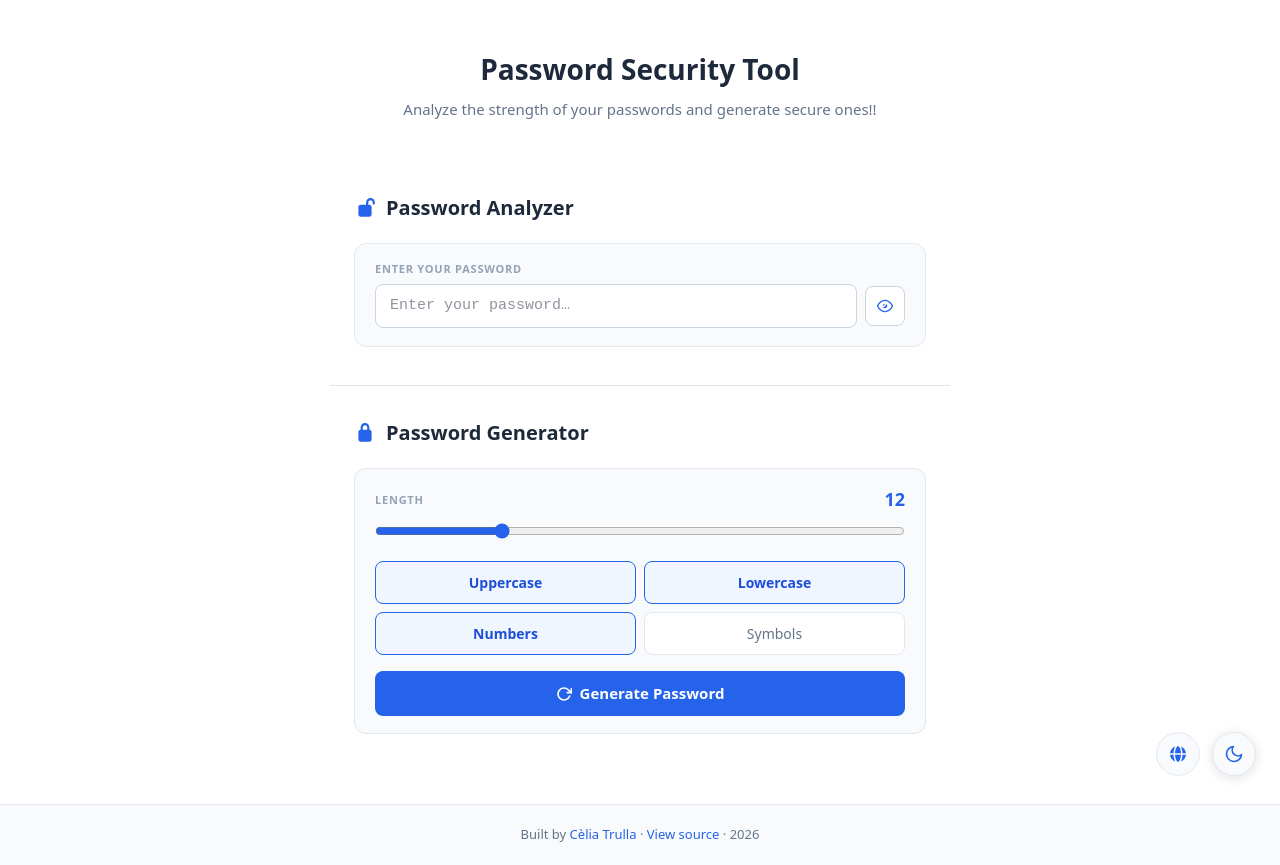
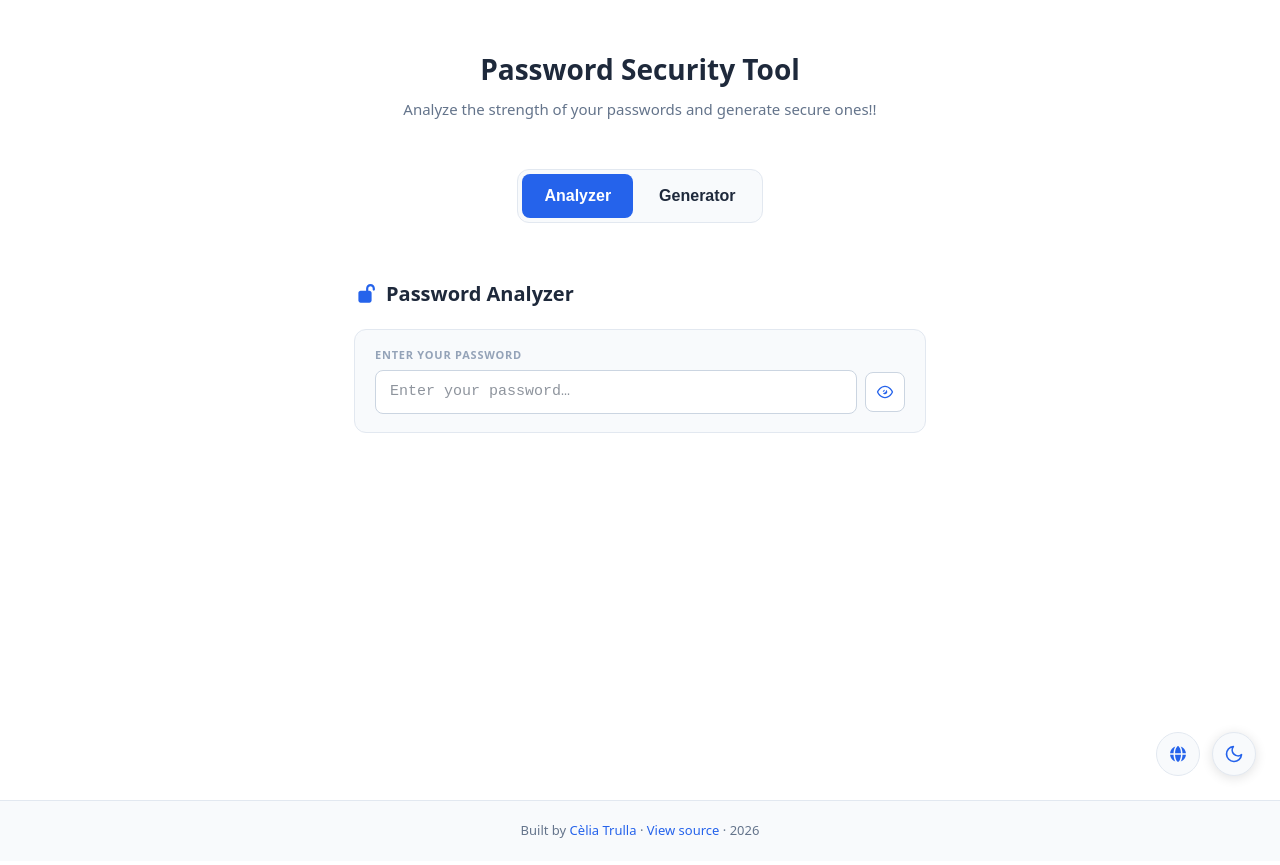
Before and after one commit to ChampCTE/password-security-app, a Next.js app: page / in a window 1280 px wide. Built offline with nearby package versions, Linux system fonts and the light colour scheme.

Commit message:
Pestanyes

```diff
--- a/app/page.tsx
+++ b/app/page.tsx
@@ -17,6 +17,8 @@ export default function Home() {
   });
   const [lang, setLang] = useState<Language>("en");
   const [openLang, setOpenLang] = useState(false);
+
+  const [activeTab, setActiveTab] = useState<"analyzer" | "generator">("analyzer");
 
   const changeLang = (language: Language) => {
     setLanguage(language);
@@ -101,16 +103,78 @@ export default function Home() {
           </p>
         </div>
 
-        <PasswordAnalyzer dark={dark} lang={lang} />
+        {/* TABS */}
+          <div
+            style={{
+              display: "flex",
+              justifyContent: "center",
+              marginTop: "28px",
+            }}
+          >
+            <div
+              style={{
+                display: "flex",
+                background: t.cardBg,
+                border: `1px solid ${t.border}`,
+                borderRadius: "12px",
+                padding: "4px",
+                gap: "4px",
+              }}
+            >
+              <button
+                onClick={() => setActiveTab("analyzer")}
+                style={{
+                  padding: "10px 22px",
+                  border: "none",
+                  borderRadius: "8px",
+                  cursor: "pointer",
+                  background:
+                    activeTab === "analyzer" ? t.accent : "transparent",
+                  color:
+                    activeTab === "analyzer"
+                      ? (dark ? "#0F172A" : "#FFFFFF")
+                      : t.textPrimary,
+                  fontWeight: 600,
+                  transition: "all .25s",
+                }}
+              >
+                {getText(lang, "tabAnalyzer")}
+              </button>
 
-        <div style={{
-          maxWidth: "620px",
-          margin: "0 auto 0.5rem",
-          borderTop: `1px solid ${t.border}`,
-          transition: "border-color 0.3s",
-        }} />
+              <button
+                onClick={() => setActiveTab("generator")}
+                style={{
+                  padding: "10px 22px",
+                  border: "none",
+                  borderRadius: "8px",
+                  cursor: "pointer",
+                  background:
+                    activeTab === "generator" ? t.accent : "transparent",
+                  color:
+                    activeTab === "generator"
+                      ? (dark ? "#0F172A" : "#FFFFFF")
+                      : t.textPrimary,
+                  fontWeight: 600,
+                  transition: "all .25s",
+                }}
+              >
+                {getText(lang, "tabGenerator")}
+              </button>
+            </div>
+          </div>
 
-        <PasswordGenerator dark={dark} lang={lang} />
+        <div
+          style={{
+            marginTop: "32px",
+            transition: "all .3s",
+          }}
+        >
+          {activeTab === "analyzer" ? (
+            <PasswordAnalyzer dark={dark} lang={lang} />
+          ) : (
+            <PasswordGenerator dark={dark} lang={lang} />
+          )}
+        </div>
 
       </main>
 
--- a/locales/ca.ts
+++ b/locales/ca.ts
@@ -3,6 +3,8 @@
 export const ca = {
   homeTitle: "Eina de seguretat de contrasenyes",
   homeSubtitle: "Analitza la força de les teves contrasenyes i genera contrasenyes segures!!",
+  tabAnalyzer: "Analitzador",
+  tabGenerator: "Generadpr",
   footerBuiltBy: "Fet per",
   footerViewSource: "Veure codi font",
   analyzerTitle: "Analitzador de contrasenyes",
--- a/locales/de.ts
+++ b/locales/de.ts
@@ -3,6 +3,8 @@
 export const de = {
   homeTitle: "Passwort-Sicherheitswerkzeug",
   homeSubtitle: "Analysiere die Stärke deiner Passwörter und generiere sichere!!",
+  tabAnalyzer: "Analyser",
+  tabGenerator: "Generator",
   footerBuiltBy: "Erstellt von",
   footerViewSource: "Quellcode anzeigen",
   analyzerTitle: "Passwort-Analyse",
--- a/locales/en.ts
+++ b/locales/en.ts
@@ -3,6 +3,8 @@
 export const en = {
   homeTitle: "Password Security Tool",
   homeSubtitle: "Analyze the strength of your passwords and generate secure ones!!",
+  tabAnalyzer: "Analyzer",
+  tabGenerator: "Generator",
   footerBuiltBy: "Built by",
   footerViewSource: "View source",
   analyzerTitle: "Password Analyzer",
--- a/locales/es.ts
+++ b/locales/es.ts
@@ -2,6 +2,8 @@
 export const es = {
   homeTitle: "Herramienta de seguridad de contraseñas",
   homeSubtitle: "Analiza la fuerza de tus contraseñas y genera contraseñas seguras!!",
+  tabAnalyzer: "Analizador",
+  tabGenerator: "Generador",
   footerBuiltBy: "Hecho por",
   footerViewSource: "Ver código fuente",
   analyzerTitle: "Analizador de contraseñas",
--- a/locales/fr.ts
+++ b/locales/fr.ts
@@ -3,6 +3,8 @@
 export const fr = {
   homeTitle: "Outil de sécurité des mots de passe",
   homeSubtitle: "Analyse la robustesse de tes mots de passe et génère des mots de passe sûrs !!",
+  tabAnalyzer: "Analyseur",
+  tabGenerator: "Générateur",
   footerBuiltBy: "Créé par",
   footerViewSource: "Voir le code source",
   analyzerTitle: "Analyseur de mot de passe",
--- a/locales/ja.ts
+++ b/locales/ja.ts
@@ -3,6 +3,8 @@
 export const ja = {
   homeTitle: "パスワードセキュリティツール",
   homeSubtitle: "パスワードの強度を分析し、安全なものを生成します！！",
+  tabAnalyzer: "ド分析",
+  tabGenerator: "ド生成",
   footerBuiltBy: "作成者",
   footerViewSource: "ソースを見る",
   analyzerTitle: "パスワード分析",
--- a/locales/ko.ts
+++ b/locales/ko.ts
@@ -3,6 +3,8 @@
 export const ko = {
   homeTitle: "비밀번호 보안 도구",
   homeSubtitle: "비밀번호의 강도를 분석하고 안전한 비밀번호를 생성하세요!!",
+  tabAnalyzer: "분석기",
+  tabGenerator: "비밀번호",
   footerBuiltBy: "제작자",
   footerViewSource: "소스 보기",
   analyzerTitle: "비밀번호 분석기",
--- a/locales/mk.ts
+++ b/locales/mk.ts
@@ -3,6 +3,8 @@
 export const mk = {
   homeTitle: "Алатка за безбедност на лозинки",
   homeSubtitle: "Анализирај ја јачината на твоите лозинки и генерирај безбедни лозинки!!",
+  tabAnalyzer: "Анализатор",
+  tabGenerator: "Генератор",
   footerBuiltBy: "Направено од",
   footerViewSource: "Погледни го изворниот код",
   analyzerTitle: "Анализатор на лозинки",
--- a/locales/zh-CN.ts
+++ b/locales/zh-CN.ts
@@ -3,6 +3,8 @@
 export const zhCN = {
   homeTitle: "密码安全工具",
   homeSubtitle: "分析你的密码强度并生成安全密码！！",
+  tabAnalyzer: "分析器",
+  tabGenerator: "生成器",
   footerBuiltBy: "作者",
   footerViewSource: "查看源码",
   analyzerTitle: "密码分析器",
```
